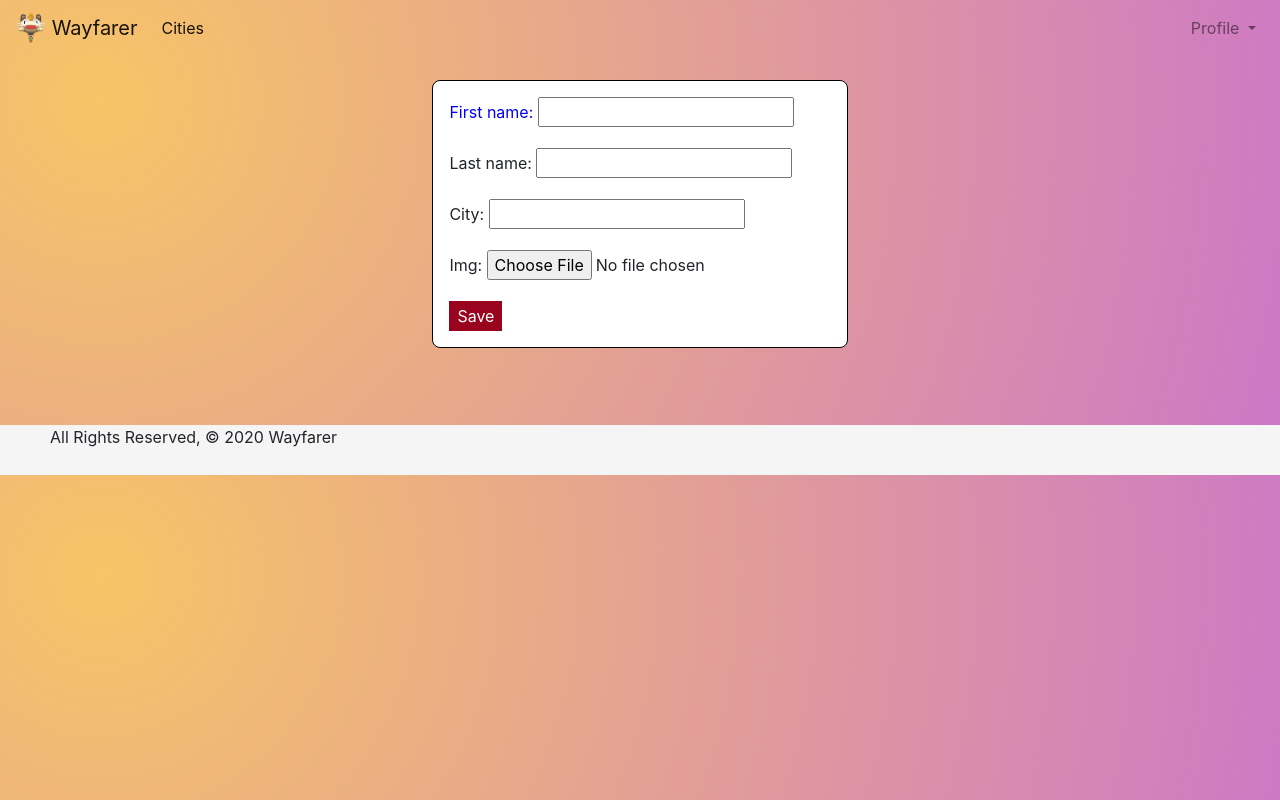
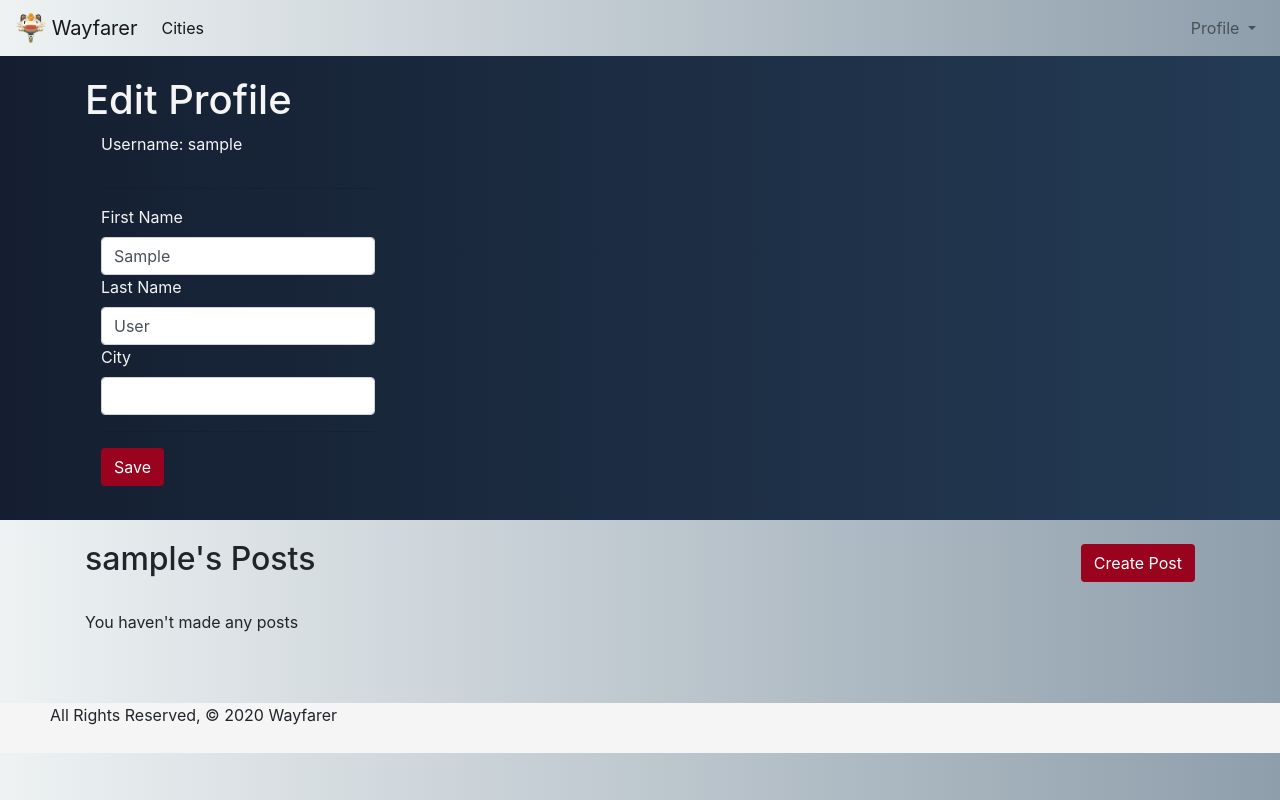
Before and after one commit to wadams458/Wayfarer, a Django app: template main_app/templates/profileEdit.html in a window 1280 px wide. Run offline with Django 3.2, Linux system fonts and the light colour scheme; the template is opened without the code that fills it: values that come from a table or form of the project are taken from there, others are empty; the visitor is signed in with stand-in values (Sample User, id 1); some libraries are stand-ins or nearby versions.

Commit message:
updated profile edit page

```diff
--- a/main_app/static/css/profileEdit.css
+++ /dev/null
@@ -1,46 +0,0 @@
-body {
-  background: radial-gradient(circle at 100px 100px, rgb(247, 197, 103), rgb(205, 119, 199));
-}
-
-.content{
-  display: flex;
-  justify-content: center;
-  align-items: center;
-}
-
-.form-container{
-  display: flex;
-  justify-content: center;
-  align-items: center;
-  margin: 24px;
-  padding: 16px;
-  border: 1px solid #000000;
-  max-width: 520px;
-  width: 100%%;
-  background-color: #ffffff;
-  border-radius: 8px;
-}
-
-form p:nth-child(2){
-  color: blue;
-}
-
-.btn-primary {
-  background-color: #9a031e;
-  border-color: transparent;
-}
-
-.btn-primary:hover {
-  background-color: #fb8b24;
-  border-color: transparent;
-}
-
-.btn-primary:active{
-    background-color: #FB8B24;
-    border-color: transparent;
-}
-
-.btn-primary:focus{
-    background-color: #FB8B24;
-    border-color: transparent;
-}
--- a/main_app/templates/profileEdit.html
+++ b/main_app/templates/profileEdit.html
@@ -1,51 +1,82 @@
 {% extends 'base.html' %}
 {% load static %}
 {% block extra_head %}
-  <link rel="stylesheet" href="{% static 'css/profileEdit.css' %}">
-{% endblock %}
-{% block content %}
-<div class="form-container">
-  <form method="POST" enctype="multipart/form-data">
-    {% csrf_token %}
-    {{ user_form.as_p }}
-    {{ profile_form.as_p }}
-    <button class="btn-primary"type="submit">Save</button>
-  </form>
-</div>
-
-<!-- <h1>TEST {{user_form.first_name.html_name}}</h1>
-<input class="form-control" id="{{ field.id_for_label }}" maxlength="150" name="{{ user_form.first_name.html_name }}" placeholder="First Name"/>
-
-
-
-
-{% for field in profile_form %}
-  <div class="input-group form-group">
-	<div class="input-group-prepend">
-		<span class="input-group-text"><i class="fa {% if field.html_name == "username" %}fa-user{% else %}fa-key{% endif %}"></i></span>
-	</div>
-      <input class="form-control" id="{{ field.id_for_label }}" maxlength="150" name="{{ field.html_name }}"
-             {% if "password1" == field.html_name %} placeholder="password"
-             {% elif "password2" == field.html_name %} placeholder="confirm password" {% else %} placeholder="{{field.html_name}}" {% endif %}
-             {% if "password" in field.html_name %} type="password" {% else %} type="text" {% endif %}
-      />
-      {{ field.errors }}
-  </div>
-{% endfor %} -->
-
-
+  <link rel="stylesheet" href="{% static 'css/profile.css' %}">
 {% endblock %}
 
 
-{% for field in login_form %}
-                <div class="input-group form-group">
-			    	  	<div class="input-group-prepend">
-			    	  		<span class="input-group-text"><i class="fa {% if field.html_name == "username" %}fa-user{% else %}fa-key{% endif %}"></i></span>
-			    	  	</div>
-                    <input class="form-control" id="{{ field.id_for_label }}" maxlength="150"
-                           name="{{ field.html_name }}" placeholder="{{ field.html_name }}"
-                           {% if "password" in field.html_name %} type="password" {% else %} type="text" {% endif %}
-                    />
-                    {{ field.errors }}
+{% block content %}
+<section class="section">
+  <div class="profile-container">
+    <div class="container">
+    {% comment %} <div class="row"> {% endcomment %}
+      {% comment %} <div class="col" style="width=100vw"> {% endcomment %}
+        <h1 class="title">Edit Profile</h1>
+        <div class="profile">
+          <img id="profile-picture" class="img-fluid" src="{{ user.profile.img.url }}">
+          <div class="profile-body">
+            <p class="name">Username: {{user.username}}</p>
+            <form method="POST" enctype="multipart/form-data">
+              <hr>
+              {% csrf_token %}
+              <label>First Name</label>
+              <input class="form-control" id="{{ field.id_for_label }}" maxlength="150" name="{{ user_form.first_name.html_name }}" value="{{user.first_name}}"/>
+              <label>Last Name</label>
+              <input class="form-control" id="{{ field.id_for_label }}" maxlength="150" name="{{ user_form.last_name.html_name }}" value="{{user.last_name}}"/>
+              <label>City</label>
+              <input class="form-control" id="{{ field.id_for_label }}" maxlength="150" name="{{ profile_form.city.html_name }}" value="{{user.profile.city}}"/>
+              <hr>
+              <button class="btn btn-primary"type="submit">Save</button>
+            </form>
+          </div>
+          </div>
+        </div>
+      {% comment %} </div> {% endcomment %}
+    {% comment %} </div> {% endcomment %}
+    </div>
+    <div class="container">
+    <div class="row">
+      <div class="col">
+        <div class="posts">
+          <h2 class="subtitle">
+            {{user.username}}'s Posts
+          </h2>
+          <a href="{% url 'post_add' %}">
+            <button type="button" class="btn btn-primary">Create Post</button>
+          </a>
+        </div>
+        <!-- Card Post -->
+        {% if not posts  %}
+        <div class="row">
+          <div class="col">
+            <p>You haven't made any posts</p>
+          </div>
+        </div>
+        {% else %}
+        {% for post in posts %}
+          <div class="card mb-3">
+            <div class="row no-gutters">
+              <div class="col-md-2">
+                <img src="{{ post.img.url }}" class="card-img" alt="Placeholder image">
+              </div>
+              <div class="col-md-8" style="width: 100%">
+                <div class="card-body">
+                  <h5 class="card-title">
+                    <a href="{% url 'post' post.id %}">
+                      {{ post.title }}
+                    </a>
+                  </h5>
+                  <p class="card-text">{{ post.body }}</p>
+                  <a href="{% url 'post' post.id %}" class="card-link">View Post</a>
                 </div>
-              {% endfor %}
+              </div>
+            </div>
+          </div>
+          {% endfor %}
+          {% endif %}
+      </div>
+      </div>
+    </div>
+  </div>
+</section>
+{% endblock %}
--- a/project_wayfarer/settings.py
+++ b/project_wayfarer/settings.py
@@ -79,8 +79,8 @@ DATABASES = {
     'default': {
         'ENGINE': 'django.db.backends.postgresql',
         'NAME': 'wayfarer',
-        'USER': 'Jimmy',
-        'PASSWORD': 'test'
+        # 'USER': 'Jimmy',
+        # 'PASSWORD': 'test'
     }
 }
 
```
